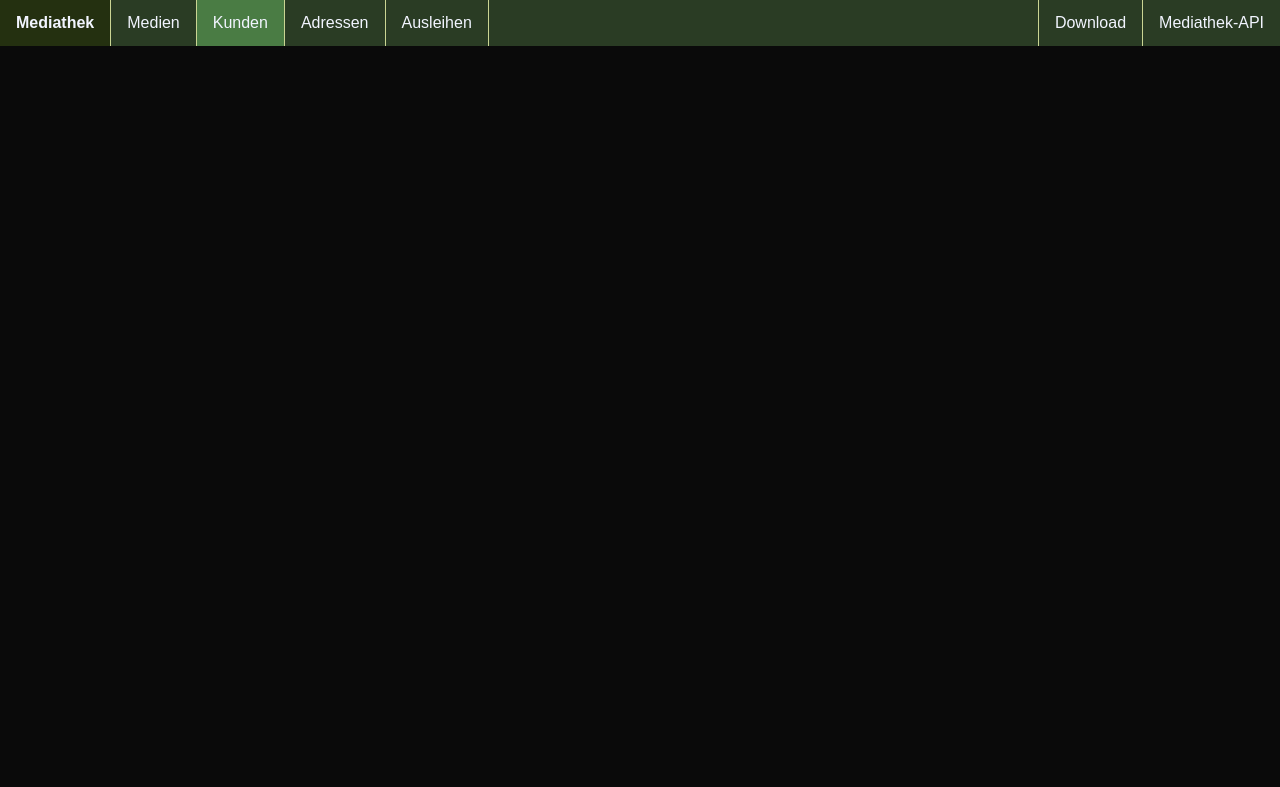
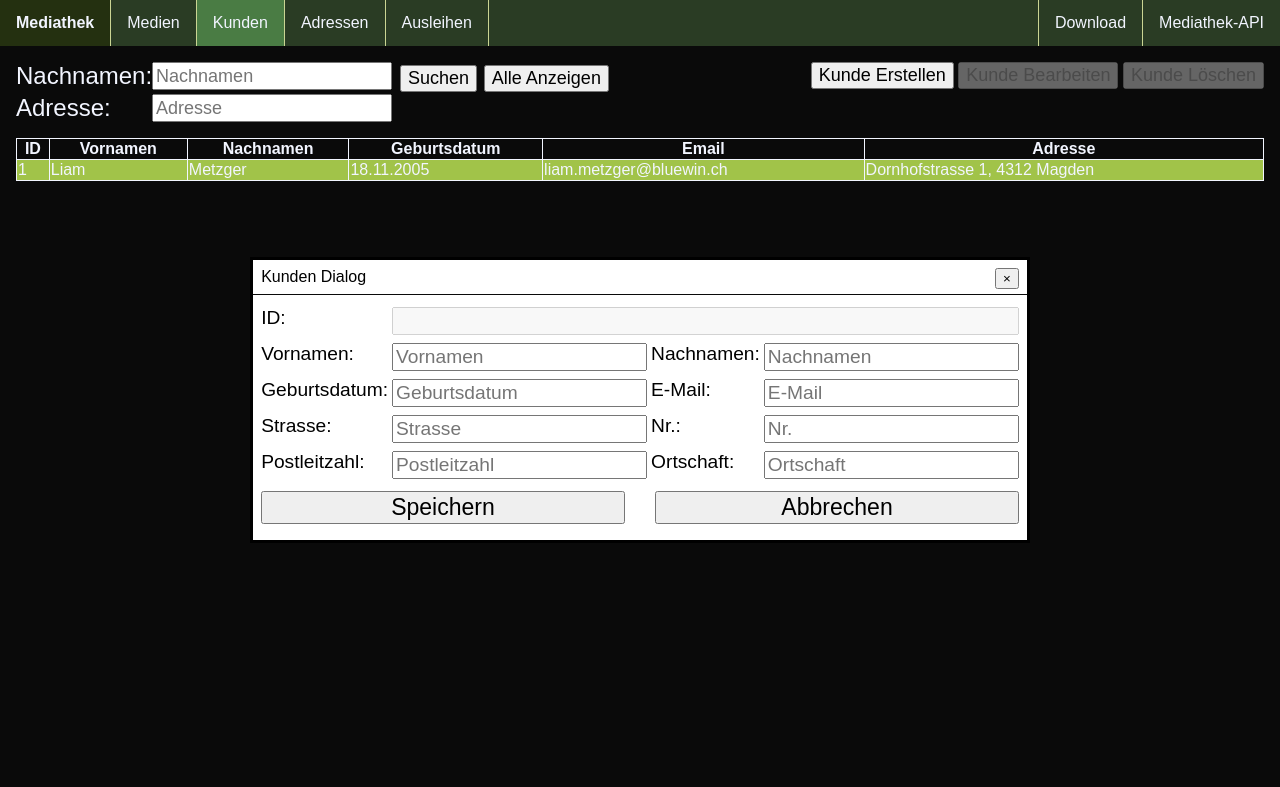
Before and after one commit to colllijo/Mediatheks-Website, a plain HTML site: page customer.html in a window 1280 px wide. Drawn offline with Linux system fonts and the light colour scheme.

Commit message:
structur for customer page

```diff
--- a/customer.html
+++ b/customer.html
@@ -8,6 +8,7 @@
         <title>Mediathek: Kunde</title>
 
         <link rel="stylesheet" href="resources/css/styles.css"/>
+        <link rel="stylesheet" href="resources/css/customer.css"/>
     </head>
     <body>
         <header>
@@ -24,7 +25,102 @@
             </nav>
         </header>
         <main>
+            <dialog open>
+                <div class="title-bar">
+                    <span>Kunden Dialog</span>
+                    <button type="menu">&times;</button>
+                </div>
+                <div class="content">
+                    <form>
+                        <label for="id">ID: </label>
+                        <input type="number" name="id" id="id" disabled/>
 
+
+                        <label for="firstname">Vornamen: </label>
+                        <input type="text" name="firstname" id="firstname" placeholder="Vornamen"/>
+                        <p class="error hidden" id="firstname-error"></p>
+
+                        <label for="lastname">Nachnamen: </label>
+                        <input type="text" name="lastname" id="lastname" placeholder="Nachnamen"/>
+                        <p class="error hidden" id="lastname-error"></p>
+
+
+                        <label for="birthdate">Geburtsdatum: </label>
+                        <input type="text" name="birthdate" id="birthdate" placeholder="Geburtsdatum"/>
+                        <p class="error hidden" id="birthdate-error"></p>
+
+                        <label for="email">E-Mail: </label>
+                        <input type="text" name="email" id="email" placeholder="E-Mail"/>
+                        <p class="error hidden" id="email-error"></p>
+
+
+                        <label for="address-street">Strasse: </label>
+                        <input type="text" name="address-street" id="address-street" placeholder="Strasse"/>
+                        <p class="error hidden" id="address-street-error"></p>
+
+                        <label for="address-number">Nr.: </label>
+                        <input type="text" name="address-number" id="address-number" placeholder="Nr."/>
+                        <p class="error hidden" id="address-number-error"></p>
+
+
+                        <label for="address-postcode">Postleitzahl: </label>
+                        <input type="text" name="address-postcode" id="address-postcode" placeholder="Postleitzahl"/>
+                        <p class="error hidden" id="address-postcode-error"></p>
+
+                        <label for="address-locality">Ortschaft: </label>
+                        <input type="text" name="address-locality" id="address-locality" placeholder="Ortschaft"/>
+                        <p class="error hidden" id="address-locality-error"></p>
+
+                        <div class="form-buttons">
+                            <button type="button">Speichern</button>
+                            <button type="reset">Abbrechen</button>
+                        </div>
+                    </form>
+                </div>
+            </dialog>
+            <div class="menu-div">
+                <div class="search">
+                    <div class="search-box">
+                        <label for="lastname-search">Nachnamen: </label>
+                        <input id="lastname-search" type="text" placeholder="Nachnamen"/>
+                        <label for="address-search">Adresse: </label>
+                        <input id="address-search" type="text" placeholder="Adresse"/>
+                    </div>
+                    <div class="search-buttons">
+                        <button>Suchen</button>
+                        <button>Alle Anzeigen</button>
+                    </div>
+                </div>
+                <div class="modify">
+                    <button>Kunde Erstellen</button>
+                    <button disabled>Kunde Bearbeiten</button>
+                    <button disabled>Kunde Löschen</button>
+                </div>
+            </div>
+            <div class="table-div">
+                <table class="customer-table">
+                    <thead>
+                        <tr>
+                            <th>ID</th>
+                            <th>Vornamen</th>
+                            <th>Nachnamen</th>
+                            <th>Geburtsdatum</th>
+                            <th>Email</th>
+                            <th>Adresse</th>
+                        </tr>
+                    </thead>
+                    <tbody>
+                        <tr>
+                            <td>1</td>
+                            <td>Liam</td>
+                            <td>Metzger</td>
+                            <td>18.11.2005</td>
+                            <td>liam.metzger@bluewin.ch</td>
+                            <td>Dornhofstrasse 1, 4312 Magden</td>
+                        </tr>
+                    </tbody>
+                </table>
+            </div>
         </main>
         <footer>
 
--- a/medium.css
+++ b/resources/css/customer.css
@@ -15,20 +15,27 @@ main {
 
 /* Search */
 .search {
-    display: inline;
+    display: grid;
+    grid-template-columns: 1fr auto;
+    column-gap: 8px;
+
+    float: left;
     font-size: x-large;
 }
 
 .search-box {
+    display: grid;
+    grid-template-columns: auto 1fr;
+    grid-template-rows: 1fr 1fr;
+    row-gap: 4px;
+}
+
+.search-box label {
     display: inline;
 }
 
 .search-box input {
     font-size: large;
-}
-
-.search-buttons {
-    display: inline;
 }
 
 .search-buttons button {
@@ -46,20 +53,20 @@ main {
 }
 
 /* Table */
-.medium-table {
+.customer-table {
     width: 100%;
 }
 
-.medium-table, .medium-table th, .medium-table td {
+.customer-table, .customer-table th, .customer-table td {
     border: 1px solid var(--color-white);
     border-collapse: collapse;
 }
 
-.medium-table tbody tr {
+.customer-table tbody tr {
     background-color: var(--color-yellow-green);
 }
 
-.medium-table tbody tr:nth-child(even) {
+.customer-table tbody tr:nth-child(even) {
     background-color: var(--color-apple-green);
 }
 
```
